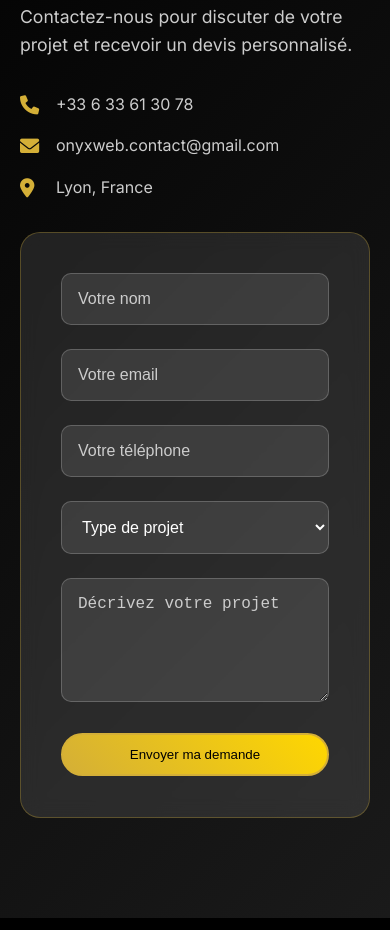
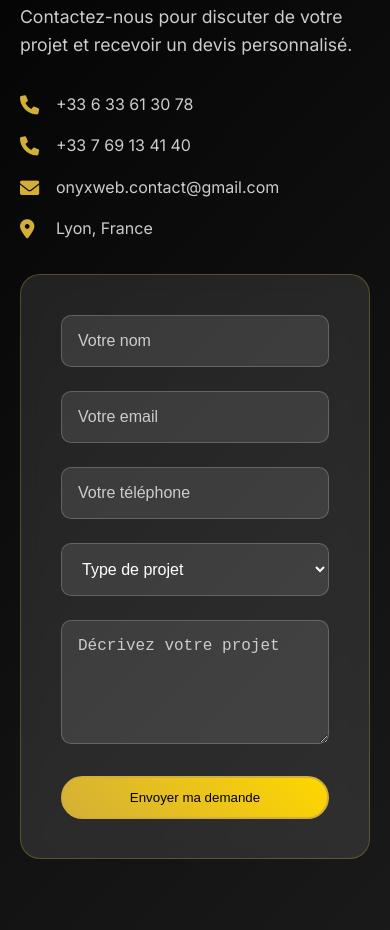
Before and after one commit to EnzoRG2/onyx-web, a website: page index.html in a window 390 px wide. Shown: the part 10791-11721 px from the top of the page. Drawn offline with nearby package versions, Linux system fonts and the light colour scheme.

Commit message:
Ajout du deuxième numéro de téléphone dans la section contact

```diff
--- a/index.html
+++ b/index.html
@@ -416,6 +416,10 @@
                             <span>+33 6 33 61 30 78</span>
                         </div>
                         <div class="contact-item">
+                            <i class="fas fa-phone"></i>
+                            <span>+33 7 69 13 41 40</span>
+                        </div>
+                        <div class="contact-item">
                             <i class="fas fa-envelope"></i>
                             <span>onyxweb.contact@gmail.com</span>
                         </div>
```
